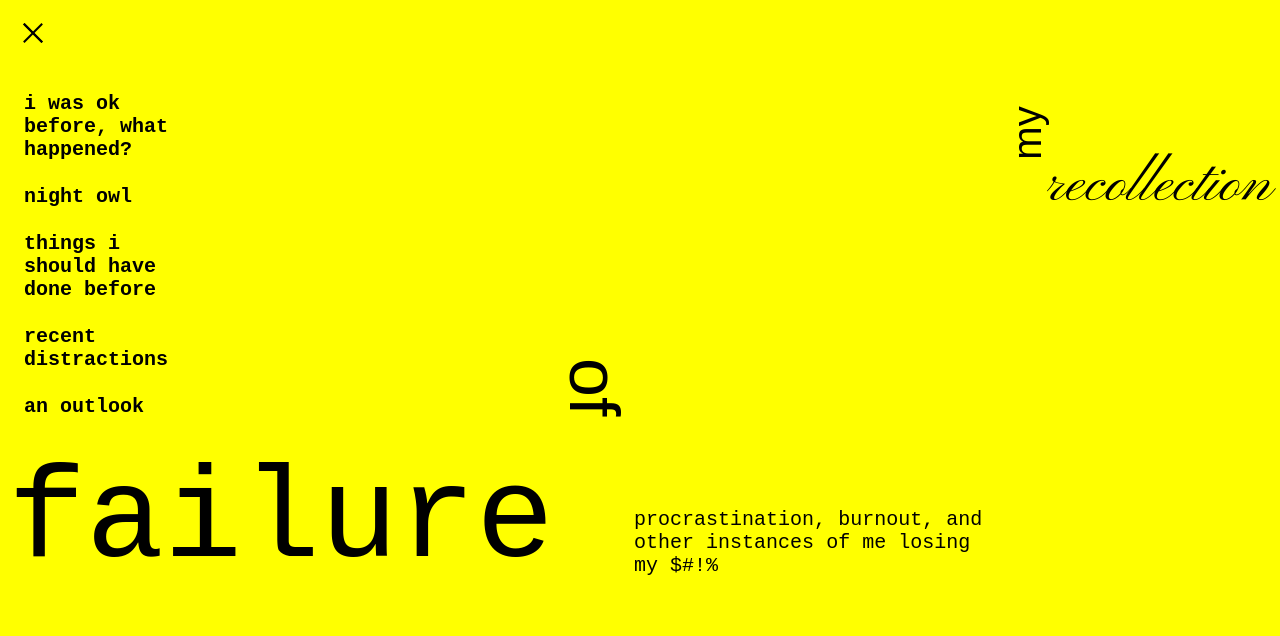
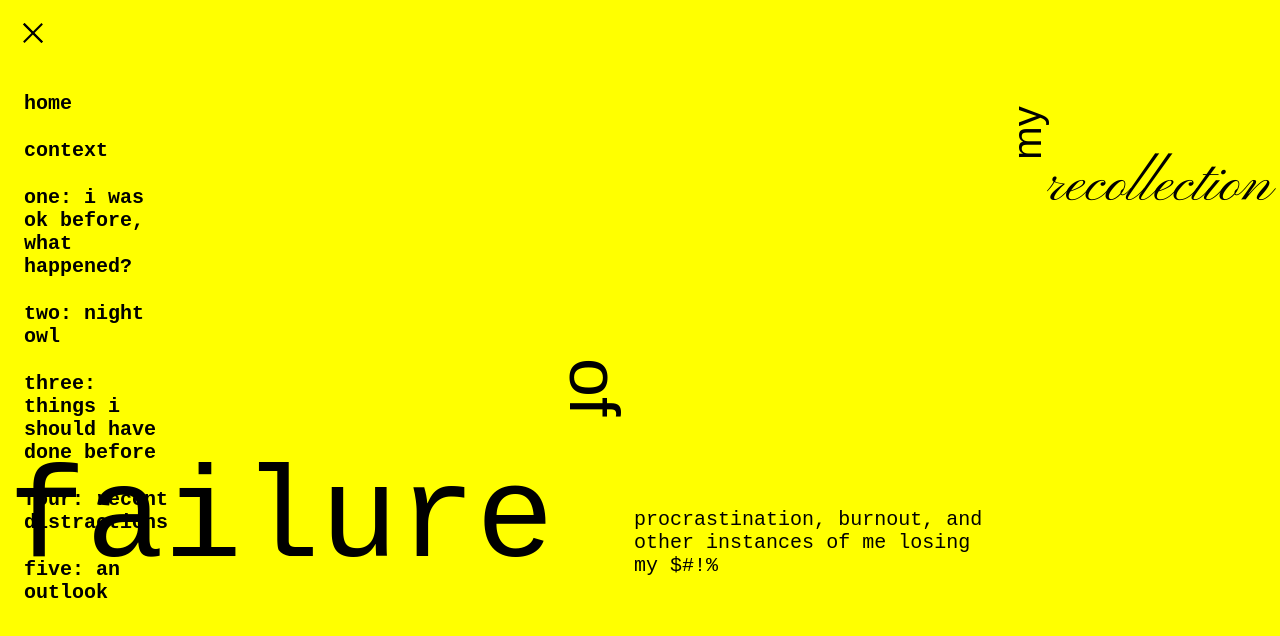
Before and after one commit to JennyPanini/three, a plain HTML site: page index.html in a window 1280 px wide. Both pictures are taken after a click on the label 33 px from the left and 33 px from the top of the page. Drawn offline with Linux system fonts and the light colour scheme; a web font is replaced by a local one.

Commit message:
fonts for index homepage

```diff
--- a/Style.css
+++ b/Style.css
@@ -144,6 +144,7 @@
     .of {font-size: 60px; font-family: "Kode Mono", monospace;}
     .miscellany {font-size: 100px; font-family: "Jersey 20 Charted", sans-serif;}
     .description {font-size: 22px; font-family: "Jersey 20 Charted", sans-serif;}
+    .menu__box2, .menu__item {font-size: 15px}
   }
 
   /* If the screen size is 1001px wide or more, set the font-size of <div> to 30px */
@@ -157,6 +158,7 @@
     .of {font-size: 70px; font-family: "Jersey 15", sans-serif;}
     .miscellany {font-size: 130px; font-family: "Kode Mono", monospace;}
     .description {font-size: 20px; font-family: "Kode Mono", monospace;}
+    .menu__box2, .menu__item {font-size: 20px}
   }
 
   /* If screen size is 1000px wide or less, set font-size of <div> to 15px */
@@ -170,4 +172,5 @@
     .of {font-size: 40px; font-family: "Pinyon Script", cursive;}
     .miscellany {font-size: 60px; font-family: "Jersey 15", sans-serif;}
     .description {font-size: 12px; font-family: "Kode Mono", monospace;}
+    .menu__box2, .menu__item {font-size: 12px}
   }
--- a/index.html
+++ b/index.html
@@ -23,11 +23,13 @@
         </label>
 
         <ul class="menu__box">
-          <li><a class="menu__item" id="one" href="tab1/bounce.html">i was ok before, what happened?</a></li>
-          <li><a class="menu__item" id="two" href="tab2/pinwheel.html">night owl</a></li>
-          <li><a class="menu__item" id="three" href="tab3/story.html">things i should have done before</a></li>
-          <li><a class="menu__item" id="four" href="#">recent distractions</a></li>
-          <li><a class="menu__item" id="five" href="#">an outlook</a></li>
+          <li><a class="menu__item" id="home" href="https://jennypanini.github.io/three/index.html">home</a></li>
+          <li><a class="menu__item" id="context" href="https://jennypanini.github.io/three/index.html">context</a></li>
+          <li><a class="menu__item" id="one" href="tab1/ok.html">one: i was ok before, what happened?</a></li>
+          <li><a class="menu__item" id="two" href="tab2/night.html">two: night owl</a></li>
+          <li><a class="menu__item" id="three" href="tab3/story.html">three: things i should have done before</a></li>
+          <li><a class="menu__item" id="four" href="tab4/distraction.html">four: recent distractions</a></li>
+          <li><a class="menu__item" id="five" href="tab5/outlook.html">five: an outlook</a></li>
         </ul>
       </div>
     </div>
```
